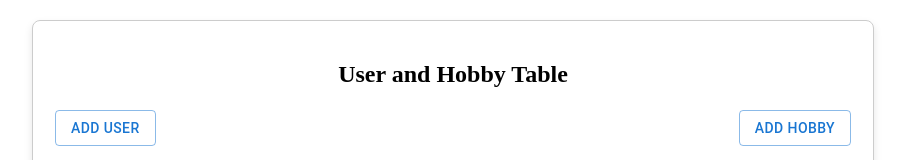
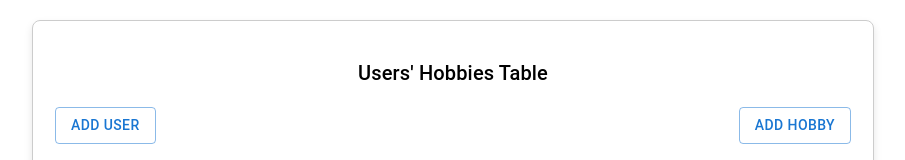
Before and after one commit to 0x5c-0x200f/asterraIO-assignment, a React app in the folder frontend/: page / in a window 1280 px wide. Shown: the top 160 px of the page, without its empty margins (187-1092 px from the left). Built offline with nearby package versions, Linux system fonts and the light colour scheme; no server answers.

Commit message:
update header

```diff
--- a/frontend/src/components/TableResults.css
+++ b/frontend/src/components/TableResults.css
@@ -7,10 +7,6 @@
   box-shadow: 0 4px 8px rgba(0, 0, 0, 0.1);
 }
 
-.table-container h2 {
-  text-align: center;
-  margin-bottom: 20px;
-}
 
 .table-container table {
   width: 100%;
--- a/frontend/src/components/TableResults.js
+++ b/frontend/src/components/TableResults.js
@@ -13,6 +13,7 @@ import TableRow from '@mui/material/TableRow';
 import Paper from '@mui/material/Paper';
 import Box from '@mui/material/Box';
 import LinearProgress from '@mui/material/LinearProgress';
+import DialogTitle from '@mui/material/DialogTitle';
 import { styled } from '@mui/material/styles';
 
 
@@ -241,7 +242,7 @@ const TableResults = () => {
 
   return (
     <div className="table-container">
-      <h2>User and Hobby Table</h2>
+      <DialogTitle >Users' Hobbies Table</DialogTitle>
       {
         statusSuccess ?
             // Display Success Message
```
